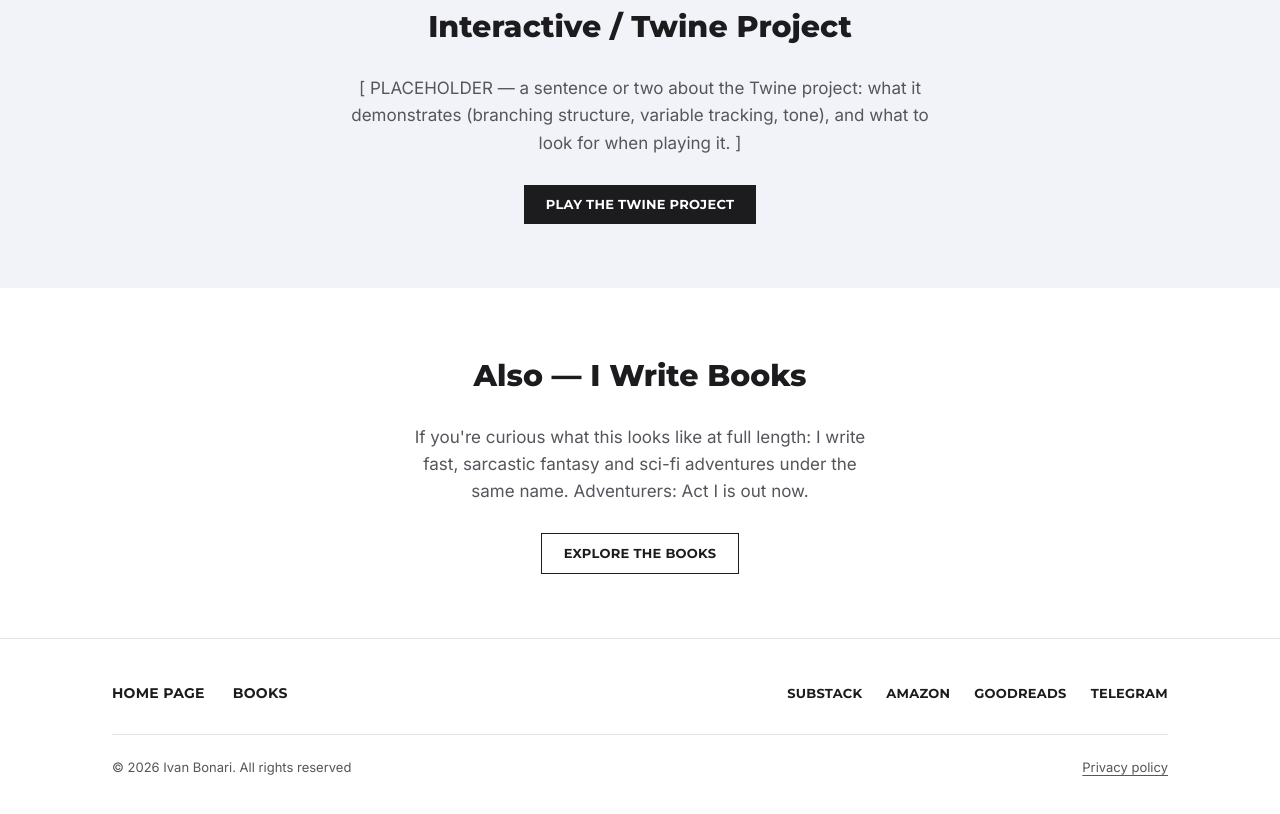
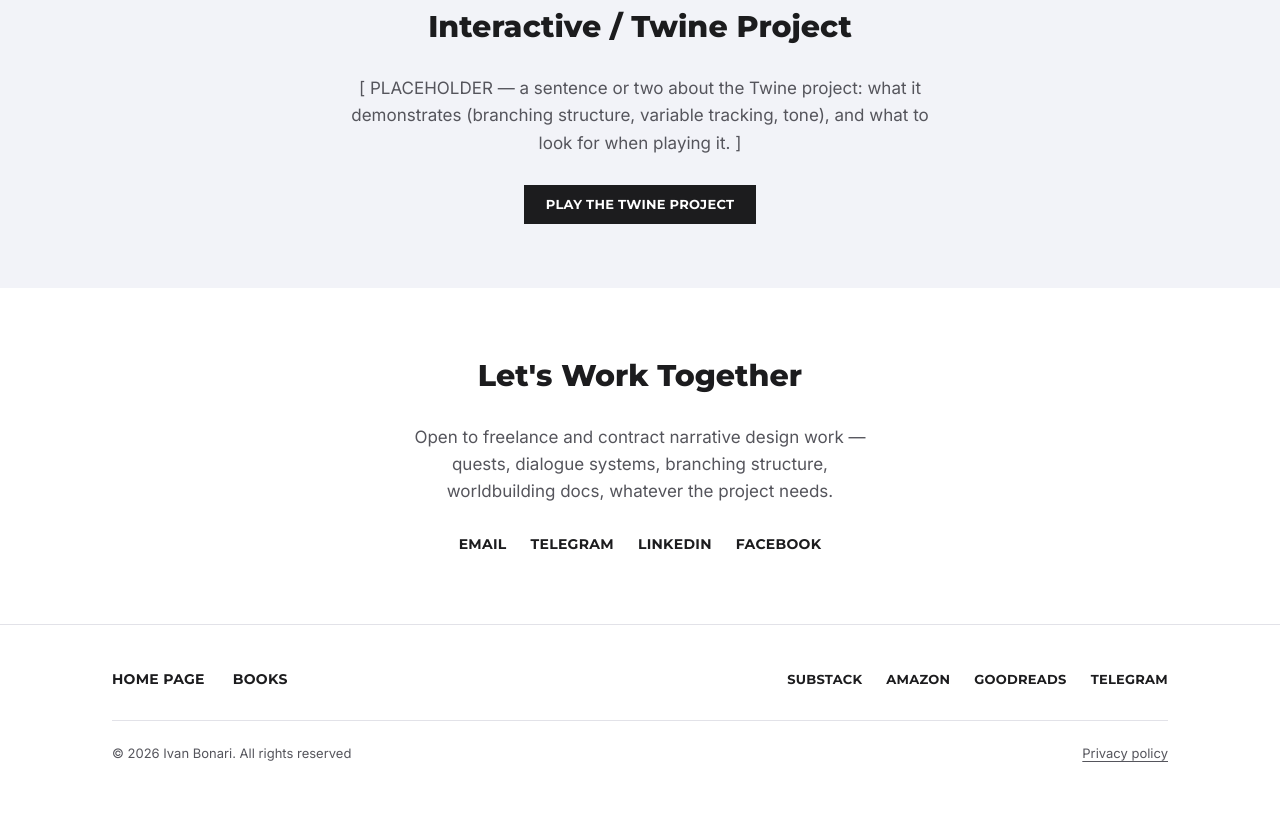
Before and after one commit to ppdgames/ivanbonari.com, a plain HTML site: page narrative.html in a window 1280 px wide. Shown: the part 835-1649 px from the top of the page. Drawn offline with Linux system fonts and the light colour scheme.

Commit message:
21.07-1
Final MVP

```diff
--- a/narrative.html
+++ b/narrative.html
@@ -6,7 +6,7 @@
 <title>Ivan Bonari — Narrative Design Portfolio</title>
 <meta name="description" content="Narrative design portfolio: writing samples, branching-narrative work, and freelance credentials.">
 <meta name="robots" content="noindex, follow">
-<link rel="stylesheet" href="styles.css?v=26">
+<link rel="stylesheet" href="styles.css?v=27">
 <link rel="icon" type="image/png" href="favicon.png">
 </head>
 <body>
@@ -65,12 +65,17 @@
 
   <section class="section-white subscribe-cta">
     <div class="wrap">
-      <h2 class="section-title">Also — I Write Books</h2>
+      <h2 class="section-title">Let's Work Together</h2>
       <p>
-        If you're curious what this looks like at full length: I write fast, sarcastic fantasy and
-        sci-fi adventures under the same name. Adventurers: Act I is out now.
+        Open to freelance and contract narrative design work — quests, dialogue systems,
+        branching structure, worldbuilding docs, whatever the project needs.
       </p>
-      <a class="btn btn-outline" href="books.html">Explore the books</a>
+      <div class="contact-links">
+        <a href="mailto:[your@email.com]">Email</a>
+        <a href="https://t.me/[handle]" target="_blank" rel="noopener noreferrer">Telegram</a>
+        <a href="https://linkedin.com/in/[handle]" target="_blank" rel="noopener noreferrer">LinkedIn</a>
+        <a href="https://facebook.com/[handle]" target="_blank" rel="noopener noreferrer">Facebook</a>
+      </div>
     </div>
   </section>
 </main>
--- a/styles.css
+++ b/styles.css
@@ -369,7 +369,8 @@ section[id] {
 
 .footer-links {
   display: flex;
-  gap: 24px;
+  flex-wrap: wrap;
+  gap: 12px 24px;
   list-style: none;
   margin: 0;
   padding: 0;
@@ -815,6 +816,29 @@ section[id] {
   margin-top: 12px;
 }
 
+.contact-links {
+  display: flex;
+  gap: 24px;
+  justify-content: center;
+  flex-wrap: wrap;
+  font-family: var(--font-display);
+  font-weight: 700;
+  font-size: 14px;
+  text-transform: uppercase;
+  letter-spacing: 0.02em;
+}
+
+.contact-links a {
+  text-decoration: none;
+  border-bottom: 2px solid transparent;
+  padding-bottom: 2px;
+  transition: opacity 0.15s ease;
+}
+
+.contact-links a:hover {
+  opacity: 0.55;
+}
+
 @media (max-width: 760px) {
   .samples-grid { grid-template-columns: 1fr; }
 }
@@ -850,6 +874,7 @@ section[id] {
 @media (max-width: 760px) {
   .site-header .wrap { height: 64px; }
   section[id] { scroll-margin-top: calc(64px + env(safe-area-inset-top, 0px)); }
+  html[lang="ru"] .hero-title { font-size: 28px; }
 
   /* Burger menu */
   .nav-toggle { display: flex; }
```
Also changed, not shown: books.html (+1 -1 lines), index.html (+1 -1 lines), privacy.html (+1 -1 lines), ru/books.html (+1 -1 lines), ru/index.html (+1 -1 lines), ru/privacy.html (+1 -1 lines), 1 other file.
